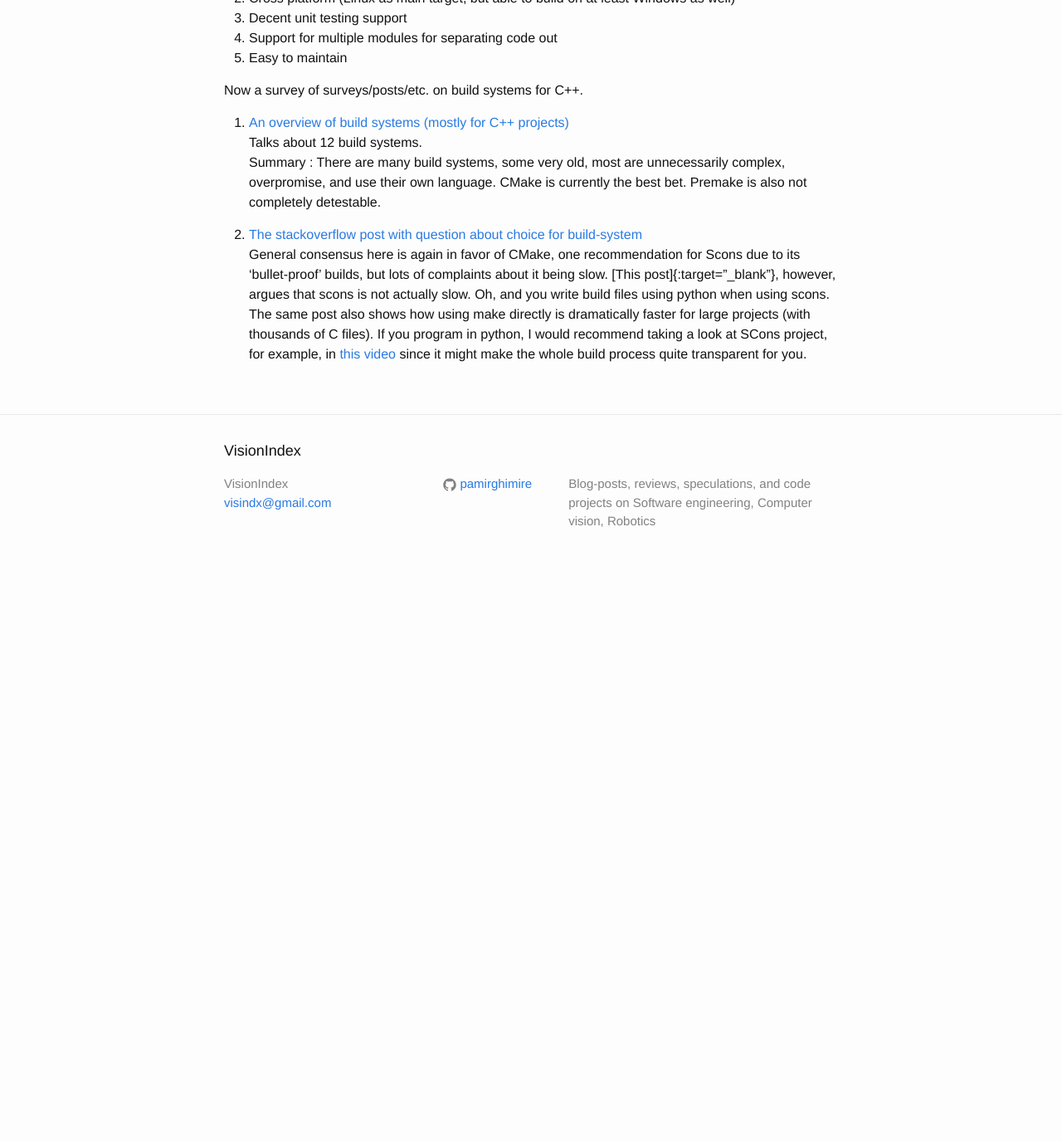
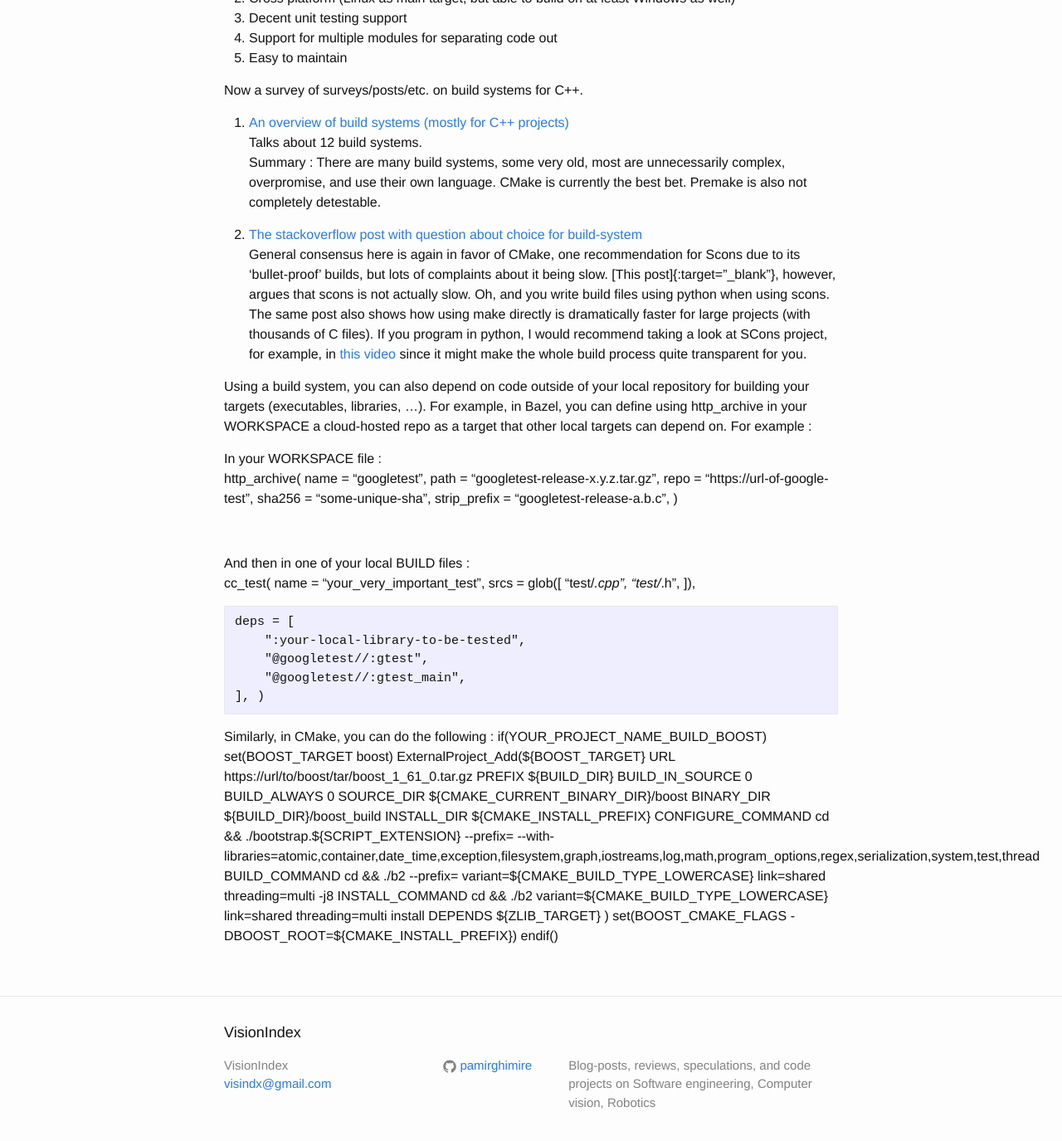
Before and after one commit to PamirGhimire/pamirghimire.github.io, a Jekyll site: the page built from _posts/cpp_build_systems/2019-10-22-cpp-build-systems.md, in a window 1280 px wide and 1400 px high, scrolled down 956 px. Shown: the top 1375 px of the window at 83% size. Built offline with Jekyll 4.4.1, drawn with Linux system fonts in a browser that asks for light colours; before the commit the page ends 1656 px from its top, so only the background shows below that.

Commit message:
external dependencies

```diff
--- a/_posts/cpp_build_systems/2019-10-22-cpp-build-systems.md
+++ b/_posts/cpp_build_systems/2019-10-22-cpp-build-systems.md
@@ -47,3 +47,52 @@ Oh, and you write build files using python when using scons. The same post also
 faster for large projects (with thousands of C files). If you program in python, I would recommend taking a look at SCons project,
 for example, in [this video](https://www.youtube.com/watch?v=tkXsSB0t7PU){:target="_blank"} since it might make the whole build
 process quite transparent for you.
+
+<!-- build systems help you manage non out-of-source builds (using remote artifacts) -->
+Using a build system, you can also depend on code outside of your local repository for building your targets (executables, libraries, ...). For example, in Bazel, you can define using http_archive in your WORKSPACE a cloud-hosted repo as a target that other local targets can depend on. For example :
+
+In your WORKSPACE file : <br>
+http_archive(
+    name = "googletest",
+    path = "googletest-release-x.y.z.tar.gz",
+    repo = "https://url-of-google-test",
+    sha256 = "some-unique-sha",
+    strip_prefix = "googletest-release-a.b.c",
+)
+
+<br>
+
+And then in one of your local BUILD files : <br>
+cc_test(
+    name = "your_very_important_test",
+    srcs = glob([
+        "test/*.cpp",
+        "test/*.h",
+    ]),
+
+    deps = [
+        ":your-local-library-to-be-tested",
+        "@googletest//:gtest",
+        "@googletest//:gtest_main",
+    ],
+)
+
+
+Similarly, in CMake, you can do the following :
+if(YOUR_PROJECT_NAME_BUILD_BOOST)
+    set(BOOST_TARGET boost)
+    ExternalProject_Add(${BOOST_TARGET}
+            URL https://url/to/boost/tar/boost_1_61_0.tar.gz
+            PREFIX ${BUILD_DIR}
+            BUILD_IN_SOURCE 0
+            BUILD_ALWAYS 0
+            SOURCE_DIR ${CMAKE_CURRENT_BINARY_DIR}/boost
+            BINARY_DIR ${BUILD_DIR}/boost_build
+            INSTALL_DIR ${CMAKE_INSTALL_PREFIX}
+            CONFIGURE_COMMAND cd <SOURCE_DIR> && ./bootstrap.${SCRIPT_EXTENSION} --prefix=<INSTALL_DIR> --with-libraries=atomic,container,date_time,exception,filesystem,graph,iostreams,log,math,program_options,regex,serialization,system,test,thread
+            BUILD_COMMAND cd <SOURCE_DIR> && ./b2 --prefix=<INSTALL_DIR> variant=${CMAKE_BUILD_TYPE_LOWERCASE} link=shared threading=multi -j8
+            INSTALL_COMMAND cd <SOURCE_DIR> && ./b2 variant=${CMAKE_BUILD_TYPE_LOWERCASE} link=shared threading=multi install
+            DEPENDS ${ZLIB_TARGET}
+            )
+    set(BOOST_CMAKE_FLAGS -DBOOST_ROOT=${CMAKE_INSTALL_PREFIX})
+endif()
```
